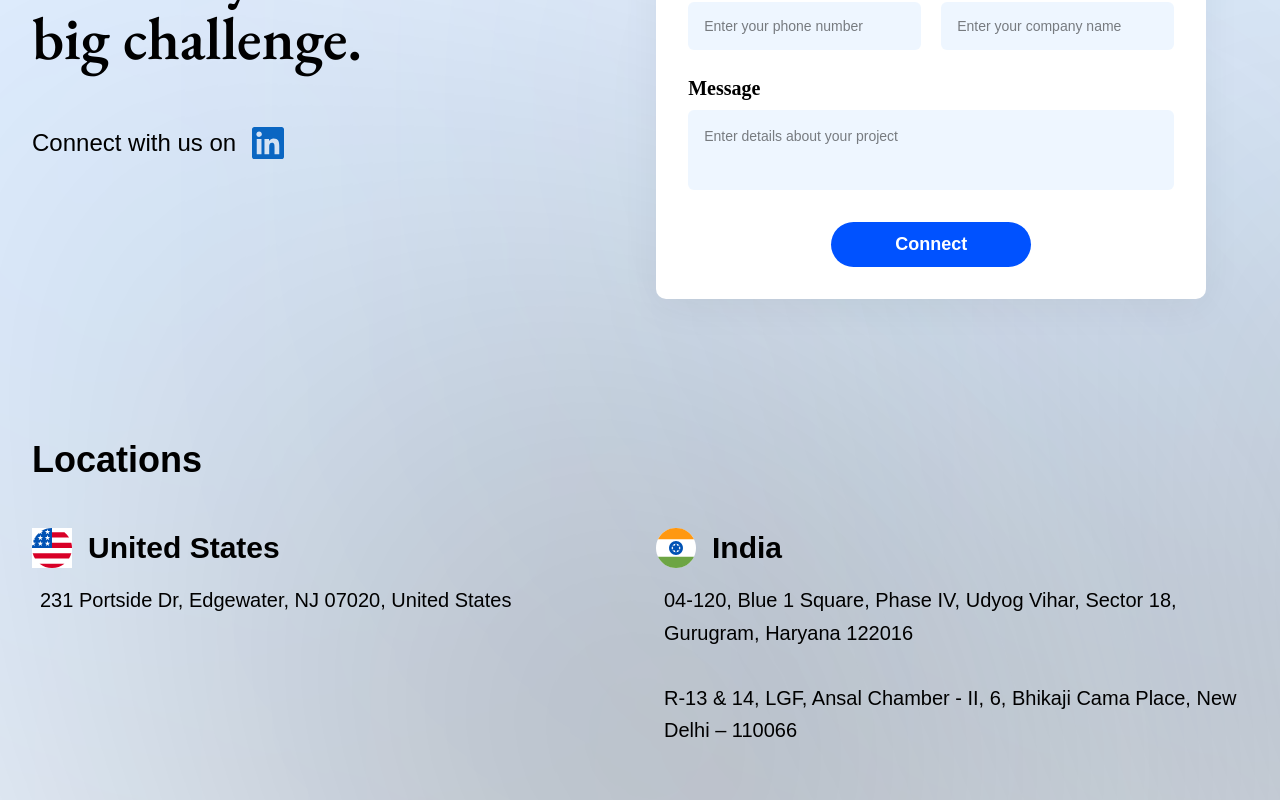
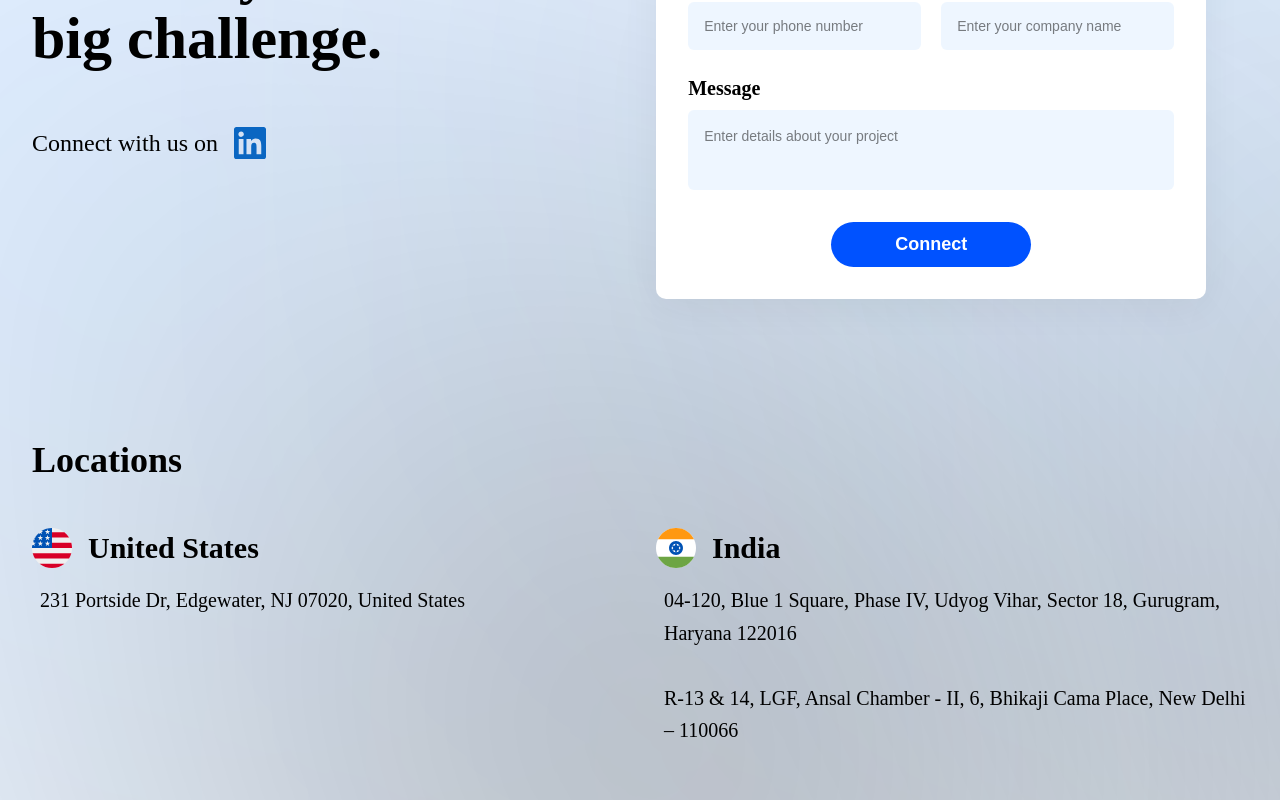
Before and after one commit to Astron-1/bough, a Next.js app: page /connect in a window 1280 px wide. Shown: the part 440-1240 px from the top of the page. Built offline with nearby package versions, Linux system fonts and the light colour scheme.

Commit message:
fixed some alignment issues

```diff
--- a/src/pages/connect/index.tsx
+++ b/src/pages/connect/index.tsx
@@ -1,6 +1,6 @@
 import React, { useState } from "react";
 import Header from "@app/components/Header";
-
+import Text, { Font } from "@app/components/Text";
 import Link from "next/link";
 
 type FormData = {
@@ -187,12 +187,12 @@ export default function ConnectPage() {
           <div className="w-full flex flex-col lg:flex-row items-center gap-8 lg:gap-16">
             {/* Left Column - Headline */}
             <div className="lg:w-[45%] flex flex-col justify-center text-center lg:text-left mb-8 lg:mb-0">
-              <h1 className="text-3xl sm:text-4xl md:text-5xl lg:text-6xl font-semibold font-[EB_Garamond] leading-[1.1] text-black mb-6 lg:mb-8">
+              <Text type={Font.GARAMOND} className="text-3xl sm:text-4xl md:text-5xl lg:text-6xl font-semibold leading-[1.1] text-black mb-6 lg:mb-8">
                 Let&apos;s work together to solve your next big challenge.
-              </h1>
+              </Text>
 
               <div className="text-xl md:text-2xl flex items-center justify-center lg:justify-start mt-4 lg:mt-6">
-                <p className="mr-4 text-black">Connect with us on</p>
+                <Text type={Font.SOURCE_SANS} className="mr-4 text-black">Connect with us on</Text>
                 <Link
                   href="https://www.linkedin.com"
                   aria-label="LinkedIn"
@@ -264,36 +264,48 @@ export default function ConnectPage() {
                         </div>
                       </div>
 
-                      <h3
-                        className="text-2xl font-semibold text-center mb-4 text-black"
+                      <div
                         style={{
                           animation: "slideUp 0.6s ease-out 0.4s forwards",
                           opacity: 0,
                           transform: "translateY(20px)",
                         }}
                       >
-                        Thank You!
-                      </h3>
-                      <p
-                        className="text-lg text-center text-black/80"
+                        <Text
+                          type={Font.GARAMOND}
+                          className="text-2xl font-semibold text-center mb-4 text-black"
+                        >
+                          Thank You!
+                        </Text>
+                      </div>
+                      <div
                         style={{
                           animation: "slideUp 0.6s ease-out 0.6s forwards",
                           opacity: 0,
                           transform: "translateY(20px)",
                         }}
                       >
-                        {submitStatus.message}
-                      </p>
-                      <p
-                        className="text-sm text-center text-black/60 mt-8"
+                        <Text
+                          type={Font.SOURCE_SANS}
+                          className="text-lg text-center text-black/80"
+                        >
+                          {submitStatus.message}
+                        </Text>
+                      </div>
+                      <div
                         style={{
                           animation: "slideUp 0.6s ease-out 0.8s forwards",
                           opacity: 0,
                           transform: "translateY(20px)",
                         }}
                       >
-                        We&apos;ll get back to you shortly.
-                      </p>
+                        <Text
+                          type={Font.SOURCE_SANS}
+                          className="text-sm text-center text-black/60 mt-8"
+                        >
+                          We&apos;ll get back to you shortly.
+                        </Text>
+                      </div>
                     </div>
                   </div>
                 ) : (
@@ -306,12 +318,12 @@ export default function ConnectPage() {
                     <div className="grid grid-cols-1 sm:grid-cols-2 gap-x-5 gap-y-4">
                       {/* Name Field */}
                       <div className="relative">
-                        <label
-                          htmlFor="name"
-                          className="block text-black text-lg sm:text-xl font-semibold font-['Source_Sans_Pro'] mb-2"
+                        <Text
+                          type={Font.SOURCE_SANS}
+                          className="block text-black text-lg sm:text-xl font-semibold mb-2"
                         >
                           Name*
-                        </label>
+                        </Text>
                         <div
                           className={`w-full h-12 bg-[rgba(200,224,253,0.30)] rounded-md relative ${
                             errors.name ? "border-2 border-red-500" : ""
@@ -336,12 +348,12 @@ export default function ConnectPage() {
 
                       {/* Email Field */}
                       <div className="relative">
-                        <label
-                          htmlFor="email"
-                          className="block text-black text-lg sm:text-xl font-semibold font-['Source_Sans_Pro'] mb-2"
+                        <Text
+                          type={Font.SOURCE_SANS}
+                          className="block text-black text-lg sm:text-xl font-semibold mb-2"
                         >
                           Email*
-                        </label>
+                        </Text>
                         <div
                           className={`w-full h-12 bg-[rgba(200,224,253,0.30)] rounded-md relative ${
                             errors.email ? "border-2 border-red-500" : ""
@@ -366,12 +378,12 @@ export default function ConnectPage() {
 
                       {/* City Field */}
                       <div className="relative">
-                        <label
-                          htmlFor="city"
-                          className="block text-black text-lg sm:text-xl font-semibold font-['Source_Sans_Pro'] mb-2"
+                        <Text
+                          type={Font.SOURCE_SANS}
+                          className="block text-black text-lg sm:text-xl font-semibold mb-2"
                         >
                           City
-                        </label>
+                        </Text>
                         <div
                           className={`w-full h-12 bg-[rgba(200,224,253,0.30)] rounded-md relative ${
                             errors.city ? "border-2 border-red-500" : ""
@@ -395,12 +407,12 @@ export default function ConnectPage() {
 
                       {/* Country Field */}
                       <div className="relative">
-                        <label
-                          htmlFor="country"
-                          className="block text-black text-lg sm:text-xl font-semibold font-['Source_Sans_Pro'] mb-2"
+                        <Text
+                          type={Font.SOURCE_SANS}
+                          className="block text-black text-lg sm:text-xl font-semibold mb-2"
                         >
                           Country
-                        </label>
+                        </Text>
                         <div
                           className={`w-full h-12 bg-[rgba(200,224,253,0.30)] rounded-md relative ${
                             errors.country ? "border-2 border-red-500" : ""
@@ -424,12 +436,12 @@ export default function ConnectPage() {
 
                       {/* Phone Field */}
                       <div className="relative">
-                        <label
-                          htmlFor="phone"
-                          className="block text-black text-lg sm:text-xl font-semibold font-['Source_Sans_Pro'] mb-2"
+                        <Text
+                          type={Font.SOURCE_SANS}
+                          className="block text-black text-lg sm:text-xl font-semibold mb-2"
                         >
                           Phone
-                        </label>
+                        </Text>
                         <div
                           className={`w-full h-12 bg-[rgba(200,224,253,0.30)] rounded-md relative ${
                             errors.phone ? "border-2 border-red-500" : ""
@@ -453,12 +465,12 @@ export default function ConnectPage() {
 
                       {/* Company Field */}
                       <div className="relative">
-                        <label
-                          htmlFor="company"
-                          className="block text-black text-lg sm:text-xl font-semibold font-['Source_Sans_Pro'] mb-2"
+                        <Text
+                          type={Font.SOURCE_SANS}
+                          className="block text-black text-lg sm:text-xl font-semibold mb-2"
                         >
                           Company*
-                        </label>
+                        </Text>
                         <div
                           className={`w-full h-12 bg-[rgba(200,224,253,0.30)] rounded-md relative ${
                             errors.company ? "border-2 border-red-500" : ""
@@ -483,12 +495,12 @@ export default function ConnectPage() {
 
                       {/* Message Field - Full Width */}
                       <div className="col-span-1 sm:col-span-2 relative mt-2">
-                        <label
-                          htmlFor="message"
-                          className="block text-black text-lg sm:text-xl font-semibold font-['Source_Sans_Pro'] mb-2"
+                        <Text
+                          type={Font.SOURCE_SANS}
+                          className="block text-black text-lg sm:text-xl font-semibold mb-2"
                         >
                           Message
-                        </label>
+                        </Text>
                         <div
                           className={`w-full h-20 bg-[rgba(200,224,253,0.30)] rounded-md relative ${
                             errors.message ? "border-2 border-red-500" : ""
@@ -559,15 +571,15 @@ export default function ConnectPage() {
 
         {/* Locations Section */}
         <div className="max-w-7xl mx-auto px-4 sm:px-6 lg:px-8 py-12 md:py-16 relative z-10">
-          <h2 className="text-3xl md:text-4xl font-semibold mb-8 md:mb-12 text-black text-center md:text-left">
+          <Text type={Font.GARAMOND} className="text-3xl md:text-4xl font-semibold mb-8 md:mb-12 text-black text-center md:text-left">
             Locations
-          </h2>
+          </Text>
 
           <div className="grid grid-cols-1 md:grid-cols-2 gap-12 md:gap-8">
             {/* United States Location */}
             <div>
               <div className="flex items-center mb-4 justify-center md:justify-start">
-                <svg
+              <svg
                   width="40"
                   height="40"
                   viewBox="0 0 40 40"
@@ -576,45 +588,26 @@ export default function ConnectPage() {
                   className="mr-4"
                 >
                   <g clipPath="url(#clip0_239_19161)">
-                    <rect width="40" height="40" fill="white" />
-                    <path
-                      d="M20 40C31.0457 40 40 31.0457 40 20C40 8.9543 31.0457 0 20 0C8.9543 0 0 8.9543 0 20C0 31.0457 8.9543 40 20 40Z"
-                      fill="white"
-                    />
-                    <path
-                      d="M19.1301 20H39.9996C39.9996 18.1949 39.759 16.4461 39.3107 14.7826H19.1301V20Z"
-                      fill="#D80027"
-                    />
-                    <path
-                      d="M19.1301 9.56422H37.0642C35.8399 7.56641 34.2745 5.80055 32.4493 4.3468H19.1301V9.56422Z"
-                      fill="#D80027"
-                    />
-                    <path
-                      d="M19.9997 40C24.7067 40 29.033 38.3732 32.4494 35.6522H7.55005C10.9665 38.3732 15.2928 40 19.9997 40Z"
-                      fill="#D80027"
-                    />
-                    <path
-                      d="M2.93521 30.4332H37.0643C38.0472 28.8293 38.8094 27.0762 39.3108 25.2158H0.688721C1.19005 27.0762 1.95231 28.8293 2.93521 30.4332Z"
-                      fill="#D80027"
-                    />
-                    <path
-                      d="M9.26437 3.12328H11.087L9.39164 4.35492L10.0392 6.34781L8.34398 5.11617L6.64875 6.34781L7.20813 4.62617C5.71547 5.86953 4.40719 7.32625 3.32906 8.94938H3.91305L2.83391 9.73336C2.66578 10.0138 2.50453 10.2987 2.35 10.5879L2.86531 12.1739L1.90391 11.4754C1.66492 11.9817 1.44633 12.4995 1.24984 13.028L1.81758 14.7755H3.91305L2.21773 16.0071L2.86531 18L1.17008 16.7684L0.154609 17.5062C0.0529687 18.3232 0 19.1554 0 20H20C20 8.95437 20 7.65219 20 0C16.0491 0 12.366 1.14609 9.26437 3.12328ZM10.0392 18L8.34398 16.7684L6.64875 18L7.29633 16.0071L5.60102 14.7755H7.69648L8.34398 12.7826L8.99148 14.7755H11.087L9.39164 16.0071L10.0392 18ZM9.39164 10.181L10.0392 12.1739L8.34398 10.9423L6.64875 12.1739L7.29633 10.181L5.60102 8.94938H7.69648L8.34398 6.95648L8.99148 8.94938H11.087L9.39164 10.181ZM17.2131 18L15.5179 16.7684L13.8227 18L14.4702 16.0071L12.7749 14.7755H14.8704L15.5179 12.7826L16.1654 14.7755H18.2609L16.5655 16.0071L17.2131 18ZM16.5655 10.181L17.2131 12.1739L15.5179 10.9423L13.8227 12.1739L14.4702 10.181L12.7749 8.94938H14.8704L15.5179 6.95648L16.1654 8.94938H18.2609L16.5655 10.181ZM16.5655 4.35492L17.2131 6.34781L15.5179 5.11617L13.8227 6.34781L14.4702 4.35492L12.7749 3.12328H14.8704L15.5179 1.13039L16.1654 3.12328H18.2609L16.5655 4.35492Z"
-                      fill="#0052B4"
-                    />
+                    <path d="M20 40C31.0457 40 40 31.0457 40 20C40 8.9543 31.0457 0 20 0C8.9543 0 0 8.9543 0 20C0 31.0457 8.9543 40 20 40Z" fill="#F0F0F0"/>
+                    <path d="M19.1301 20H39.9996C39.9996 18.1949 39.759 16.4461 39.3107 14.7826H19.1301V20Z" fill="#D80027"/>
+                    <path d="M19.1301 9.56422H37.0642C35.8399 7.56641 34.2745 5.80055 32.4493 4.3468H19.1301V9.56422Z" fill="#D80027"/>
+                    <path d="M19.9997 40C24.7067 40 29.033 38.3732 32.4494 35.6522H7.55005C10.9665 38.3732 15.2928 40 19.9997 40Z" fill="#D80027"/>
+                    <path d="M2.93521 30.4332H37.0643C38.0472 28.8293 38.8094 27.0762 39.3108 25.2158H0.688721C1.19005 27.0762 1.95231 28.8293 2.93521 30.4332Z" fill="#D80027"/>
+                    <path d="M9.26437 3.12328H11.087L9.39164 4.35492L10.0392 6.34781L8.34398 5.11617L6.64875 6.34781L7.20813 4.62617C5.71547 5.86953 4.40719 7.32625 3.32906 8.94938H3.91305L2.83391 9.73336C2.66578 10.0138 2.50453 10.2987 2.35 10.5879L2.86531 12.1739L1.90391 11.4754C1.66492 11.9817 1.44633 12.4995 1.24984 13.028L1.81758 14.7755H3.91305L2.21773 16.0071L2.86531 18L1.17008 16.7684L0.154609 17.5062C0.0529687 18.3232 0 19.1554 0 20H20C20 8.95437 20 7.65219 20 0C16.0491 0 12.366 1.14609 9.26437 3.12328ZM10.0392 18L8.34398 16.7684L6.64875 18L7.29633 16.0071L5.60102 14.7755H7.69648L8.34398 12.7826L8.99148 14.7755H11.087L9.39164 16.0071L10.0392 18ZM9.39164 10.181L10.0392 12.1739L8.34398 10.9423L6.64875 12.1739L7.29633 10.181L5.60102 8.94938H7.69648L8.34398 6.95648L8.99148 8.94938H11.087L9.39164 10.181ZM17.2131 18L15.5179 16.7684L13.8227 18L14.4702 16.0071L12.7749 14.7755H14.8704L15.5179 12.7826L16.1654 14.7755H18.2609L16.5655 16.0071L17.2131 18ZM16.5655 10.181L17.2131 12.1739L15.5179 10.9423L13.8227 12.1739L14.4702 10.181L12.7749 8.94938H14.8704L15.5179 6.95648L16.1654 8.94938H18.2609L16.5655 10.181ZM16.5655 4.35492L17.2131 6.34781L15.5179 5.11617L13.8227 6.34781L14.4702 4.35492L12.7749 3.12328H14.8704L15.5179 1.13039L16.1654 3.12328H18.2609L16.5655 4.35492Z" fill="#0052B4"/>
                   </g>
                   <defs>
                     <clipPath id="clip0_239_19161">
-                      <rect width="40" height="40" fill="white" />
+                      <rect width="40" height="40" fill="white"/>
                     </clipPath>
                   </defs>
                 </svg>
-                <h3 className="text-2xl md:text-3xl font-semibold text-black">
+                <Text type={Font.GARAMOND} className="text-2xl md:text-3xl font-semibold text-black">
                   United States
-                </h3>
+                </Text>
               </div>
-              <p className="text-lg md:text-xl leading-relaxed pl-2 text-black text-center md:text-left">
+              <Text type={Font.SOURCE_SANS} className="text-lg md:text-xl leading-relaxed pl-2 text-black text-center md:text-left">
                 231 Portside Dr, Edgewater, NJ 07020, United States
-              </p>
+              </Text>
             </div>
 
             {/* India Location */}
@@ -660,18 +653,18 @@ export default function ConnectPage() {
                     </clipPath>
                   </defs>
                 </svg>
-                <h3 className="text-2xl md:text-3xl font-semibold text-black">
+                <Text type={Font.GARAMOND} className="text-2xl md:text-3xl font-semibold text-black">
                   India
-                </h3>
+                </Text>
               </div>
-              <p className="text-lg md:text-xl leading-relaxed pl-2 text-black text-center md:text-left">
+              <Text type={Font.SOURCE_SANS} className="text-lg md:text-xl leading-relaxed pl-2 text-black text-center md:text-left">
                 04-120, Blue 1 Square, Phase IV, Udyog Vihar, Sector 18,
                 Gurugram, Haryana 122016
                 <br className="hidden md:block" />
                 <br className="hidden md:block" />
                 R-13 & 14, LGF, Ansal Chamber - II, 6, Bhikaji Cama Place, New
                 Delhi – 110066
-              </p>
+              </Text>
             </div>
           </div>
         </div>
```
Also changed, not shown: public/connectvector.svg (added), src/components/PartnersSection.tsx (line endings or trailing spaces).
